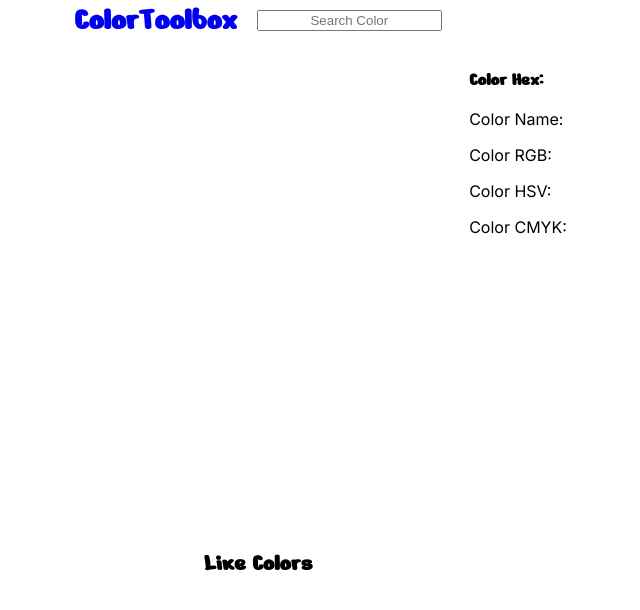
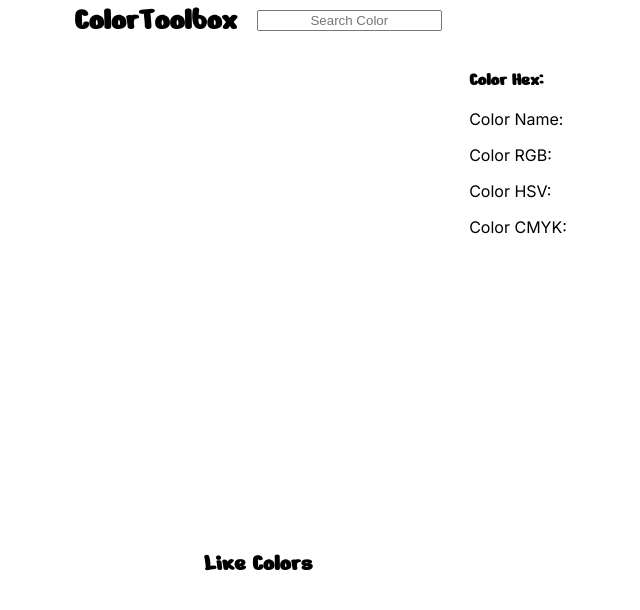
Before and after one commit to nullparrot/wdd330-project, a plain HTML site: page index.html in a window 1280 px wide. Shown: the whole page, without its empty margins (382-1022 px from the left). Drawn offline with Linux system fonts and the light colour scheme; no server answers.

Commit message:
Make Heading Black

```diff
--- a/css/style.css
+++ b/css/style.css
@@ -14,7 +14,7 @@ html{
 
 h1,h2,h3,th{
     font-family: var(--script-font);
-    color: var(--accent-2);
+    color: black;
     text-transform: capitalize;
 }
 body{
```
